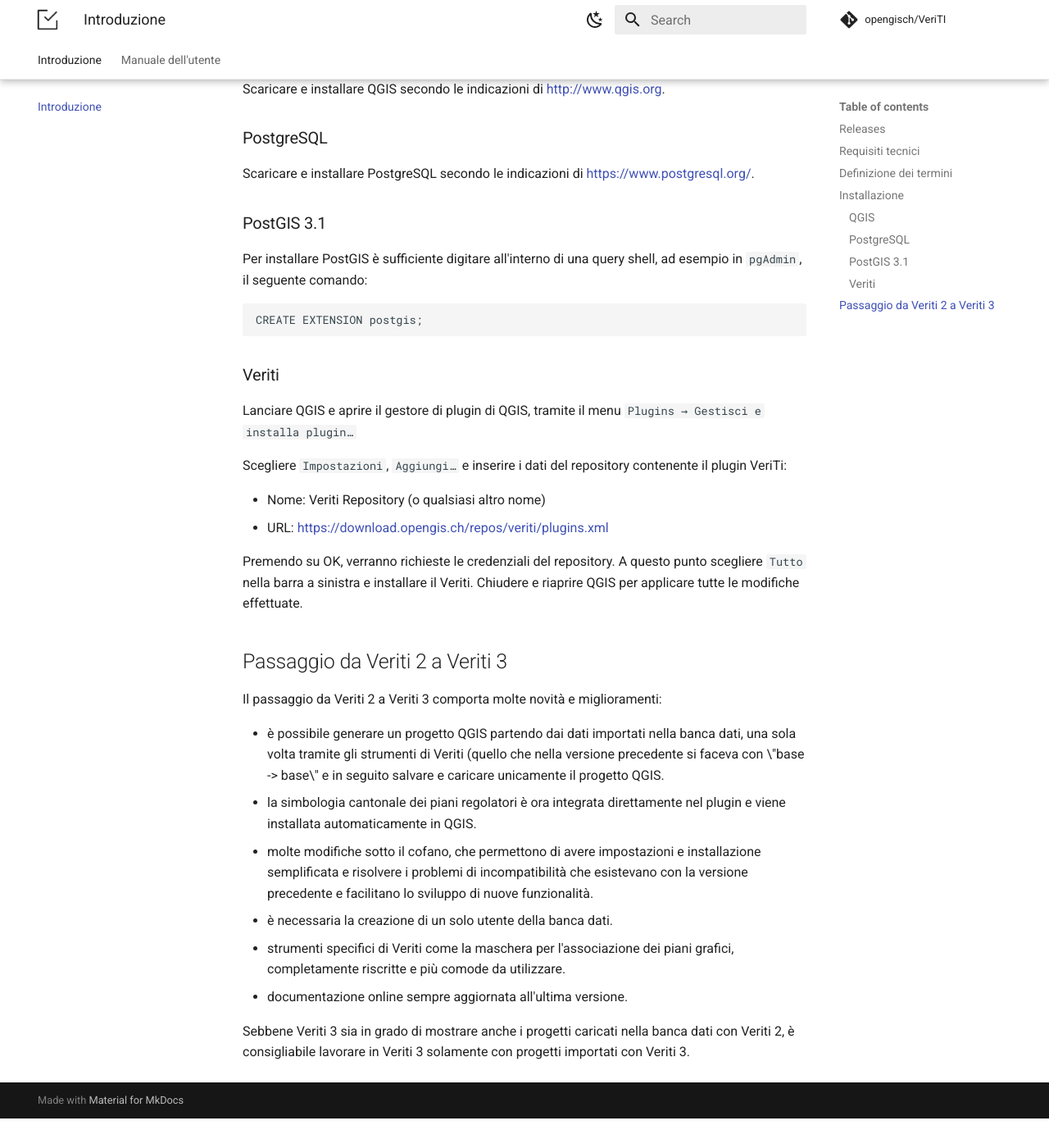
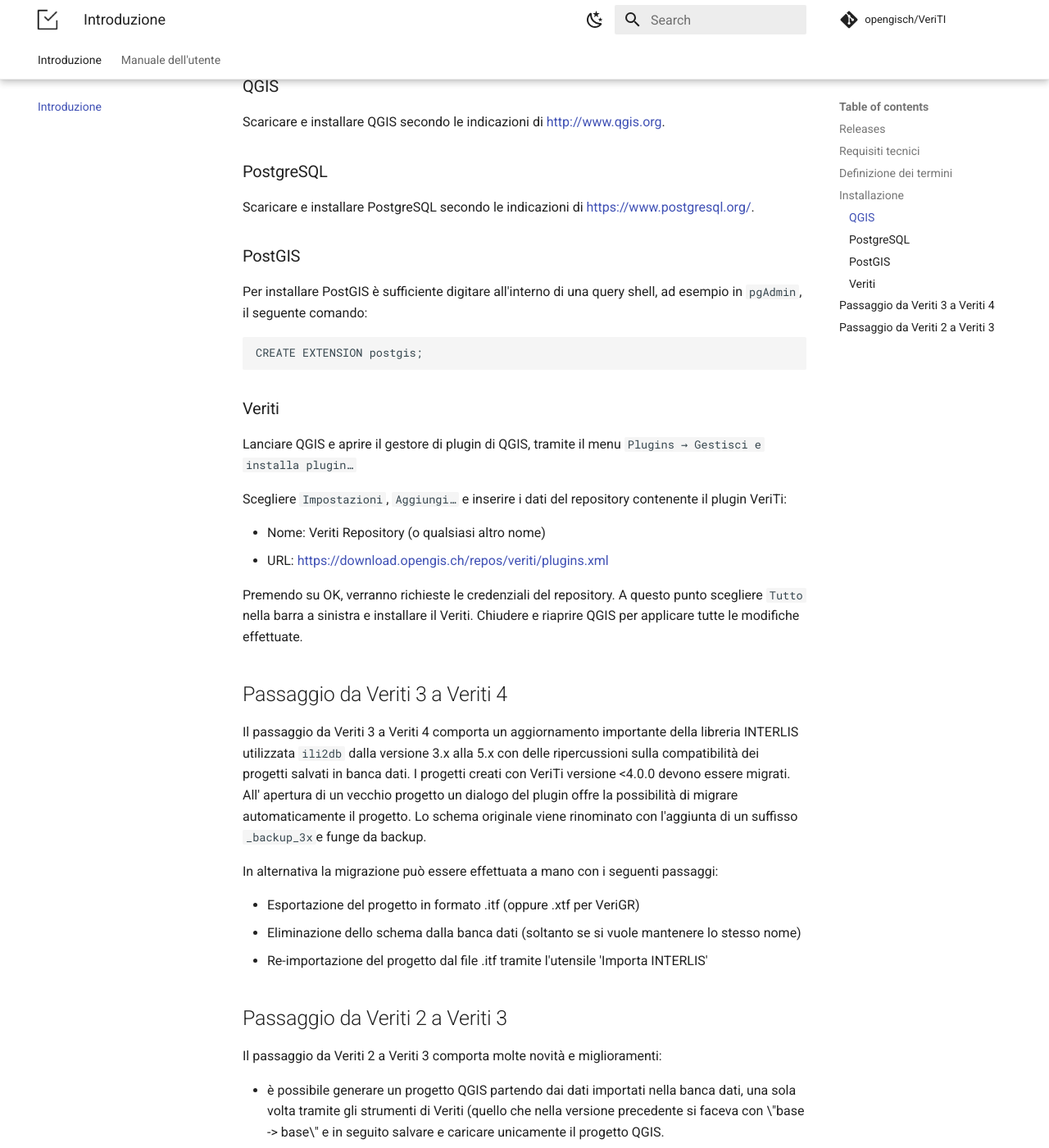
Before and after one commit to opengisch/VeriTI-docs, an MkDocs documentation site: the page built from docs/docs/index.md, in a window 1280 px wide and 1400 px high, scrolled down 2143 px. Shown: the whole window at 82% size. Built offline with MkDocs 1.6.1 and Material for MkDocs 9.7.7, drawn with Linux system fonts in a browser that asks for light colours; comment, search, counter and statistics services are not loaded; before the commit the page ends 3507 px from its top, so only the background shows below that; some of the changed text lies outside the part shown.

Commit message:
Doc update for version 4

```diff
--- a/docs/docs/index.md
+++ b/docs/docs/index.md
@@ -31,14 +31,13 @@
 | 3.4.7 | 06.11.2021 | Installazione automatica di ili2pg migliorata |
 | 3.4.8 | 26.11.2021 | Ignora Kantonalen Typen topics in VeriGR export |
 | 3.4.9 | 26.11.2021 | Imposta widgets e valori di default in VeriGR |
+| 4.1.6 | 02.06.2025 | Aggiornamento delle dipendenze a ili2db 5.3.1 e aggiunta di una finestra di validazione INTERLIS |
 
 ### Requisiti tecnici
 
 - QGIS 3 (3.4 o superiore)
-- Java JDK `1.8.0`
-- PostgreSQL 9.4 o superiore (massimo versione 11 per attuale
-    incompatibilità con QGIS (novembre 2019)) con estensione PostGIS
-    (3.1)
+- Java JDK `1.8.0` o superiore
+- PostgreSQL 9.4 o superiore PostGIS 3.1 o superiore
 
 ### Definizione dei termini
 
@@ -59,7 +58,7 @@
 Scaricare e installare PostgreSQL secondo le indicazioni di
 <https://www.postgresql.org/>.
 
-### PostGIS 3.1
+### PostGIS
 
 Per installare PostGIS è sufficiente digitare all'interno di una query
 shell, ad esempio in `pgAdmin`, il seguente comando:
@@ -85,6 +84,24 @@
 installare il Veriti. Chiudere e riaprire QGIS per applicare tutte le
 modifiche effettuate.
 
+## Passaggio da Veriti 3 a Veriti 4
+
+Il passaggio da Veriti 3 a Veriti 4 comporta un aggiornamento importante
+della libreria INTERLIS utilizzata `ili2db` dalla versione 3.x alla 5.x
+con delle ripercussioni sulla compatibilità dei progetti salvati in banca
+dati.
+I progetti creati con VeriTi versione <4.0.0 devono essere migrati. All'
+apertura di un vecchio progetto un dialogo del plugin offre la possibilità
+di migrare automaticamente il progetto. Lo schema originale viene rinominato
+con l'aggiunta di un suffisso `_backup_3x`e funge da backup.
+
+In alternativa la migrazione può essere effettuata a mano con i seguenti
+passaggi:
+
+- Esportazione del progetto in formato .itf (oppure .xtf per VeriGR)
+- Eliminazione dello schema dalla banca dati (soltanto se si vuole mantenere lo stesso nome)
+- Re-importazione del progetto dal file .itf tramite l'utensile 'Importa INTERLIS'
+
 ## Passaggio da Veriti 2 a Veriti 3
 
 Il passaggio da Veriti 2 a Veriti 3 comporta molte novità e
```
Also changed, not shown: docs/docs/manuale-dell-utente/toolbar.md (+18 -0 lines), docs/docs/assets/ilicheck.png (added), docs/docs/assets/ilicheck_dialog.png (added).
